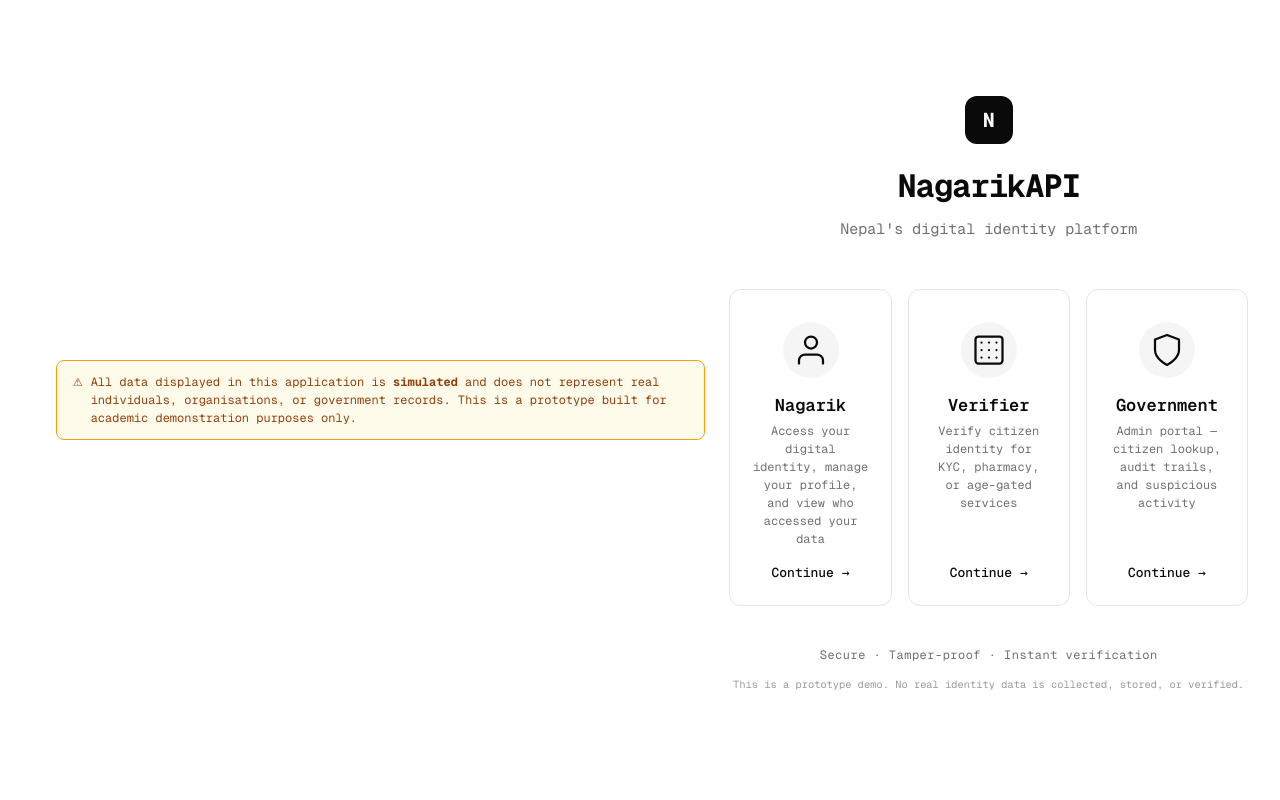
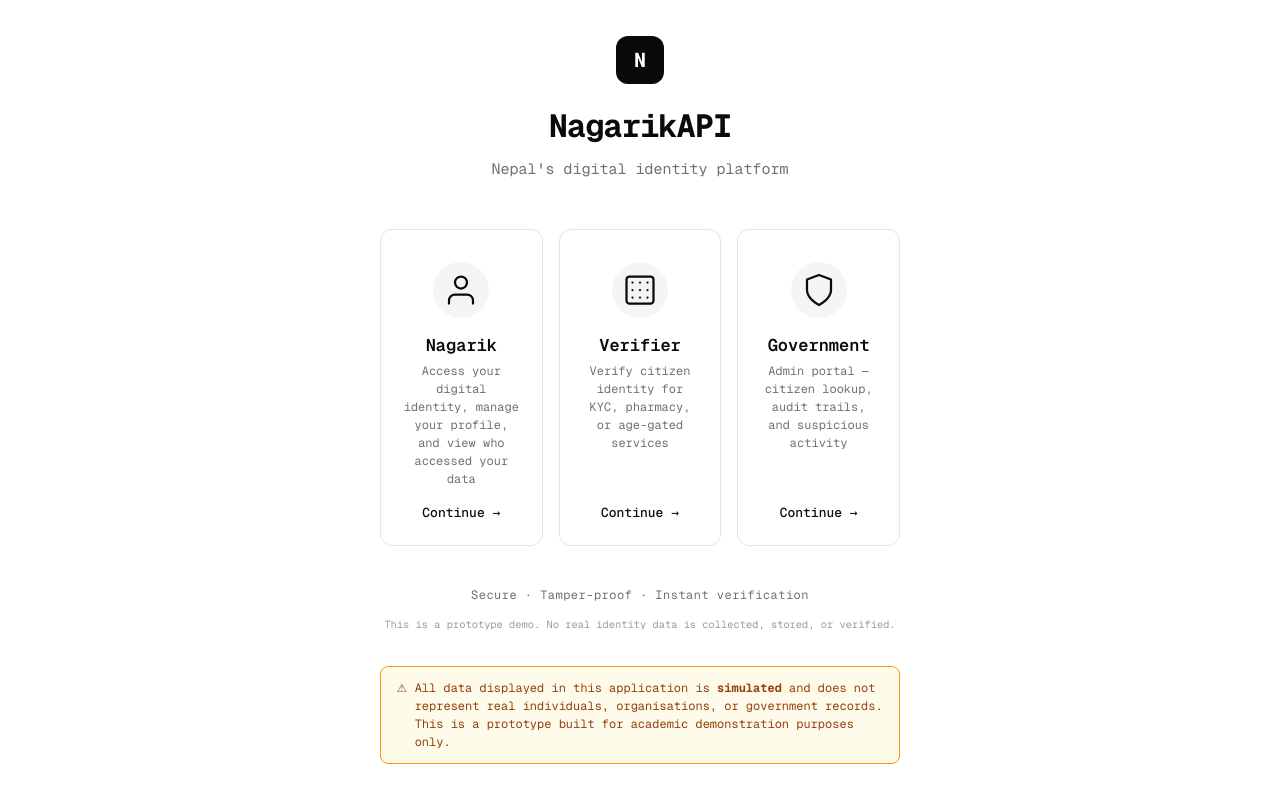
Before and after one commit to jatinagarwal11/nagarikid-citizen-app, a React (Create React App) app: page / in a window 1280 px wide. Built offline with nearby package versions, Linux system fonts and the light colour scheme; no server answers.

Commit message:
Move disclaimer to bottom, center landing layout, persist citizen login across reloads

```diff
--- a/src/App.css
+++ b/src/App.css
@@ -6,13 +6,14 @@
   border: 1px solid #f59e0b;
   border-radius: var(--radius);
   padding: 0.75rem 1rem;
-  margin: 0 1.5rem 0;
+  margin: 2rem 0 0;
   display: flex;
   align-items: flex-start;
   gap: 0.5rem;
   font-size: 0.75rem;
   line-height: 1.5;
   color: #92400e;
+  text-align: left;
 }
 .disclaimer-banner strong {
   font-weight: 700;
--- a/src/App.js
+++ b/src/App.js
@@ -15,10 +15,6 @@ const API_BASE = process.env.REACT_APP_API_BASE || 'http://localhost:3001';
 function LandingPage({ onSelectCitizen, onSelectVerifier, onSelectAdmin }) {
   return (
     <div className="landing">
-      <div className="disclaimer-banner">
-        <span className="disclaimer-icon">⚠</span>
-        <span>All data displayed in this application is <strong>simulated</strong> and does not represent real individuals, organisations, or government records. This is a prototype built for academic demonstration purposes only.</span>
-      </div>
       <div className="landing-inner">
         <div className="landing-brand">
           <div className="brand-mark">N</div>
@@ -65,6 +61,11 @@ function LandingPage({ onSelectCitizen, onSelectVerifier, onSelectAdmin }) {
 
         <p className="landing-footer">Secure · Tamper-proof · Instant verification</p>
         <p className="landing-disclaimer">This is a prototype demo. No real identity data is collected, stored, or verified.</p>
+
+        <div className="disclaimer-banner">
+          <span className="disclaimer-icon">⚠</span>
+          <span>All data displayed in this application is <strong>simulated</strong> and does not represent real individuals, organisations, or government records. This is a prototype built for academic demonstration purposes only.</span>
+        </div>
       </div>
     </div>
   );
@@ -74,7 +75,7 @@ function LandingPage({ onSelectCitizen, onSelectVerifier, onSelectAdmin }) {
    Citizen Flow
    ──────────────────────────────────────────────────────── */
 function CitizenFlow({ onBack }) {
-  const [loggedIn, setLoggedIn] = useState(false);
+  const [loggedIn, setLoggedIn] = useState(() => !!localStorage.getItem('token'));
   const [user, setUser] = useState(null);
   const [qrData, setQrData] = useState('');
   const [countdown, setCountdown] = useState(5);
```
